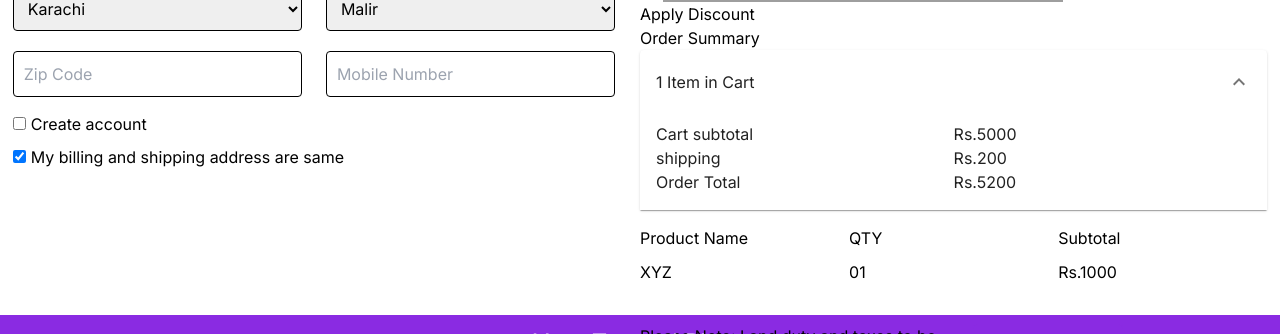
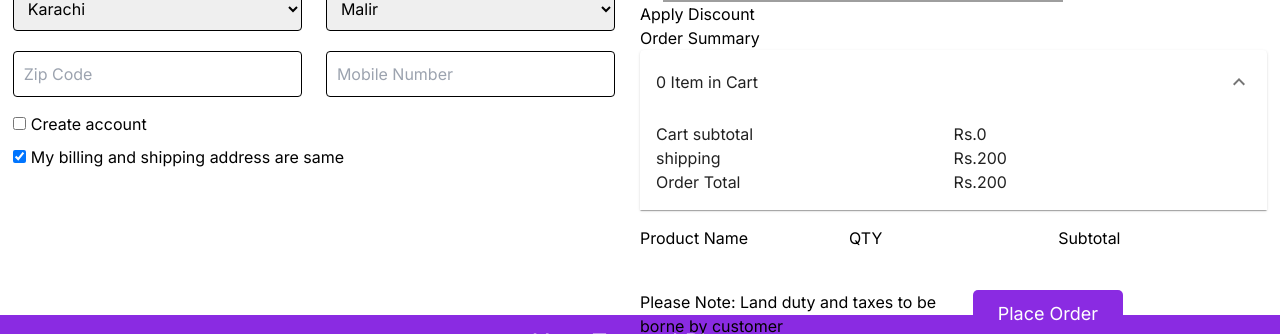
Before and after one commit to ali1452/next-app, a Next.js app: page /checkout in a window 1280 px wide. Shown: the part 433-767 px from the top of the page. Built offline with nearby package versions, Linux system fonts and the light colour scheme; grey boxes are pictures that could not be loaded.

Commit message:
cart calculation work

```diff
--- a/src/container/checkoutLayout/checkoutLayout.module.scss
+++ b/src/container/checkoutLayout/checkoutLayout.module.scss
@@ -9,6 +9,8 @@
     @media (max-width:767px) {
         flex-direction: column;
         height: auto;
+        margin-bottom: 20px;
+
 
     }
 
@@ -22,6 +24,7 @@
         border-radius: 4px;
         padding: 10px;
         margin: 10px 0px;
+
     }
 
     .flex_box{
@@ -69,6 +72,7 @@
         .card_input_div{
             display: flex;
             gap: 10px;
+            flex-wrap: wrap;
         }
 
         .accordion_detail_wrap{
--- a/src/container/checkoutLayout/checkoutLayout.tsx
+++ b/src/container/checkoutLayout/checkoutLayout.tsx
@@ -5,11 +5,24 @@ import style  from'./checkoutLayout.module.scss'
 import { Accordion, AccordionActions, AccordionDetails, AccordionSummary, Button } from '@mui/material'
 import ExpandMoreIcon from '@mui/icons-material/ExpandMore';
 import CreditCardIcon from '@mui/icons-material/CreditCard';
+import { useSelector } from 'react-redux';
 
 const CheckoutLayout = () => {
 
   const [defaultAddress, setDefaultAddress]  = useState(true)
   const [isPayment, setIspayment] = useState(true)
+  const selector = useSelector(state=>state)
+  const cartData = selector.cart.cart
+  const cartItems = cartData.length
+
+  const cartTotal =()=> {
+  let totalAmt = 0
+  cartData.forEach((item:any)=>{
+  const {price} = item
+  totalAmt += +price
+  })
+  return totalAmt
+}
 
   return (
     <div className={style.checkout_container}>
@@ -136,7 +149,7 @@ const CheckoutLayout = () => {
           aria-controls="panel3-content"
           id="panel3-header"
         >
-          1 Item in Cart
+          {cartItems} Item in Cart
         </AccordionSummary>
         <AccordionDetails>
           <div className={style.accordion_detail_wrap}>
@@ -146,9 +159,9 @@ const CheckoutLayout = () => {
               <p>Order Total</p>
             </div>
             <div className={style.item_detail}>
-              <p>Rs.5000</p>
+              <p>Rs.{cartTotal()}</p>
               <p>Rs.200</p>
-              <p>Rs.5200</p>
+              <p>Rs.{cartTotal() + 200}</p>
             </div>
           </div>
         </AccordionDetails>
@@ -158,11 +171,18 @@ const CheckoutLayout = () => {
          <p className={style.flex_one}>QTY</p>
          <p className={style.flex_one}>Subtotal</p>
         </div>
+        {cartData && cartData.length >0 && cartData?.map((item:any)=>{
+          const {name,qty,price}= item
+          return(
         <div className={style.order_qty}>
-         <p className={style.flex_one}>XYZ</p>
-         <p className={style.flex_one}>01</p>
-         <p className={style.flex_one}>Rs.1000</p>
+         <p className={style.flex_one}>{name}</p>
+         <p className={style.flex_one}>{qty}</p>
+         <p className={style.flex_one}>Rs.{price}</p>
         </div>
+          )
+
+        })}
+
         <div className={style.place_order}>
           <p>Please Note: Land duty and taxes to be borne by customer</p>
           <p className={style.order_btn}>Place Order</p>
```
